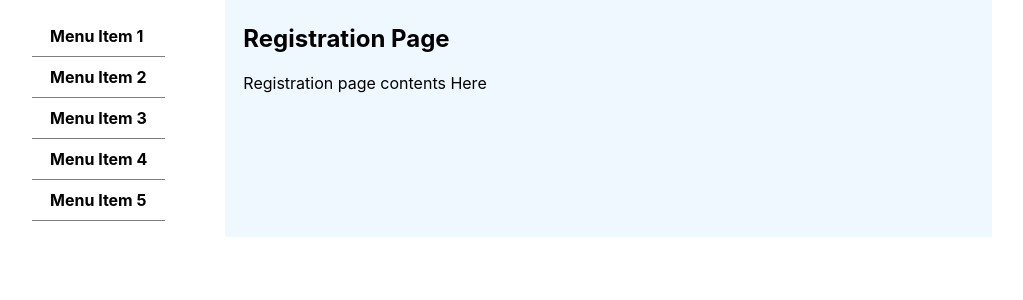
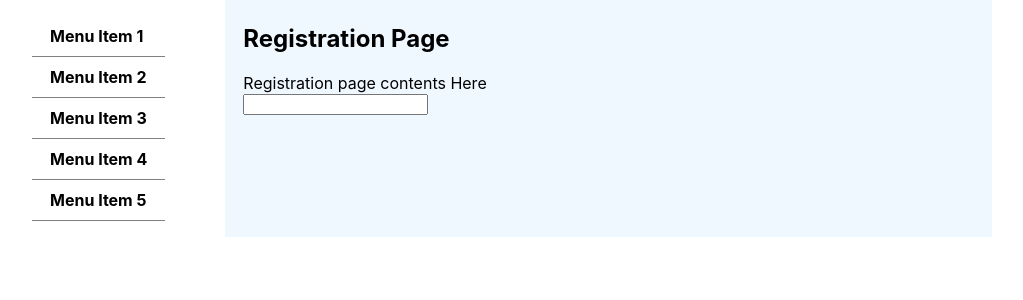
Before and after one commit to dtarxanyan/movies-project, a React (Create React App) app: page / in a window 1280 px wide. Shown: the top 300 px of the page, without its empty margins (128-1151 px from the left). Built offline with nearby package versions, Linux system fonts and the light colour scheme.

Commit message:
set input atributes

```diff
--- a/src/App.js
+++ b/src/App.js
@@ -8,9 +8,12 @@ class App extends React.Component {
     }
 
     render() {
+        const { disableAllInputs, allInputsColor} = this.props;
+
         return (
             <Layout>
-                <RegistrationPage/>
+                <RegistrationPage allInputsColor={allInputsColor}
+                                  disableAllInputs={disableAllInputs}/>
             </Layout>
         );
     }
--- a/src/components/Functional/RegistrationPage/RegistrationPage.js
+++ b/src/components/Functional/RegistrationPage/RegistrationPage.js
@@ -1,12 +1,14 @@
 import React from "react";
 
-const RegistrationPage = () => {
+const RegistrationPage = ({ allInputsColor, disableAllInputs }) => {
      return (
         <div>
             <h2>Registration Page</h2>
             <div>
                 Registration page contents Here
             </div>
+            <label htmlFor="text"></label>
+            <input disabled={disableAllInputs} id={'text'} type="text" style={{color: allInputsColor}}/>
         </div>
     )
 }
--- a/src/index.js
+++ b/src/index.js
@@ -7,7 +7,10 @@ import reportWebVitals from "./reportWebVitals";
 const root = ReactDOM.createRoot(document.getElementById("root"));
 root.render(
   <React.StrictMode>
-    <App />
+    <App
+        allInputsColor={'red'}
+        disableAllInputs={false}
+    />
   </React.StrictMode>
 );
 
```
